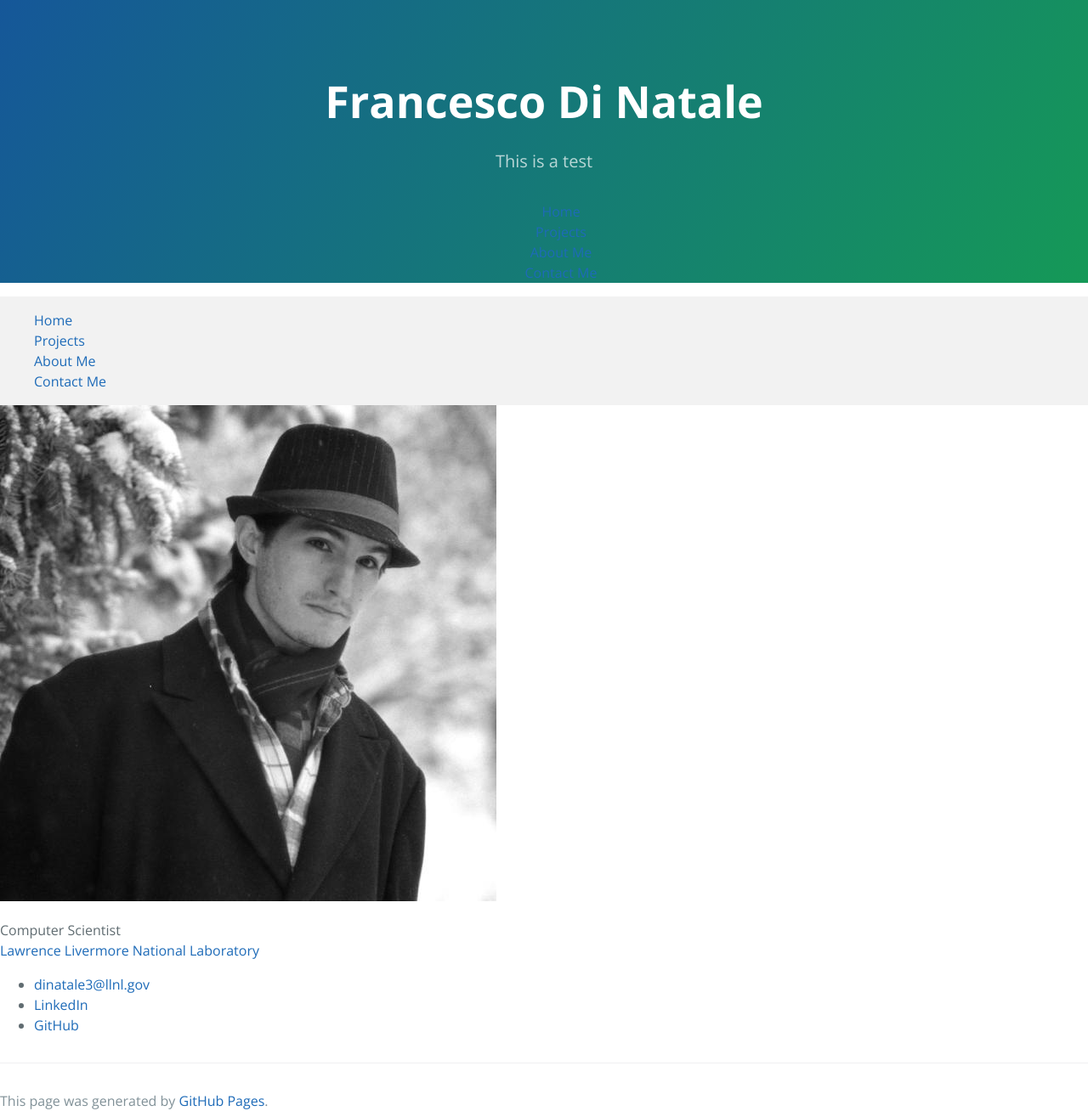
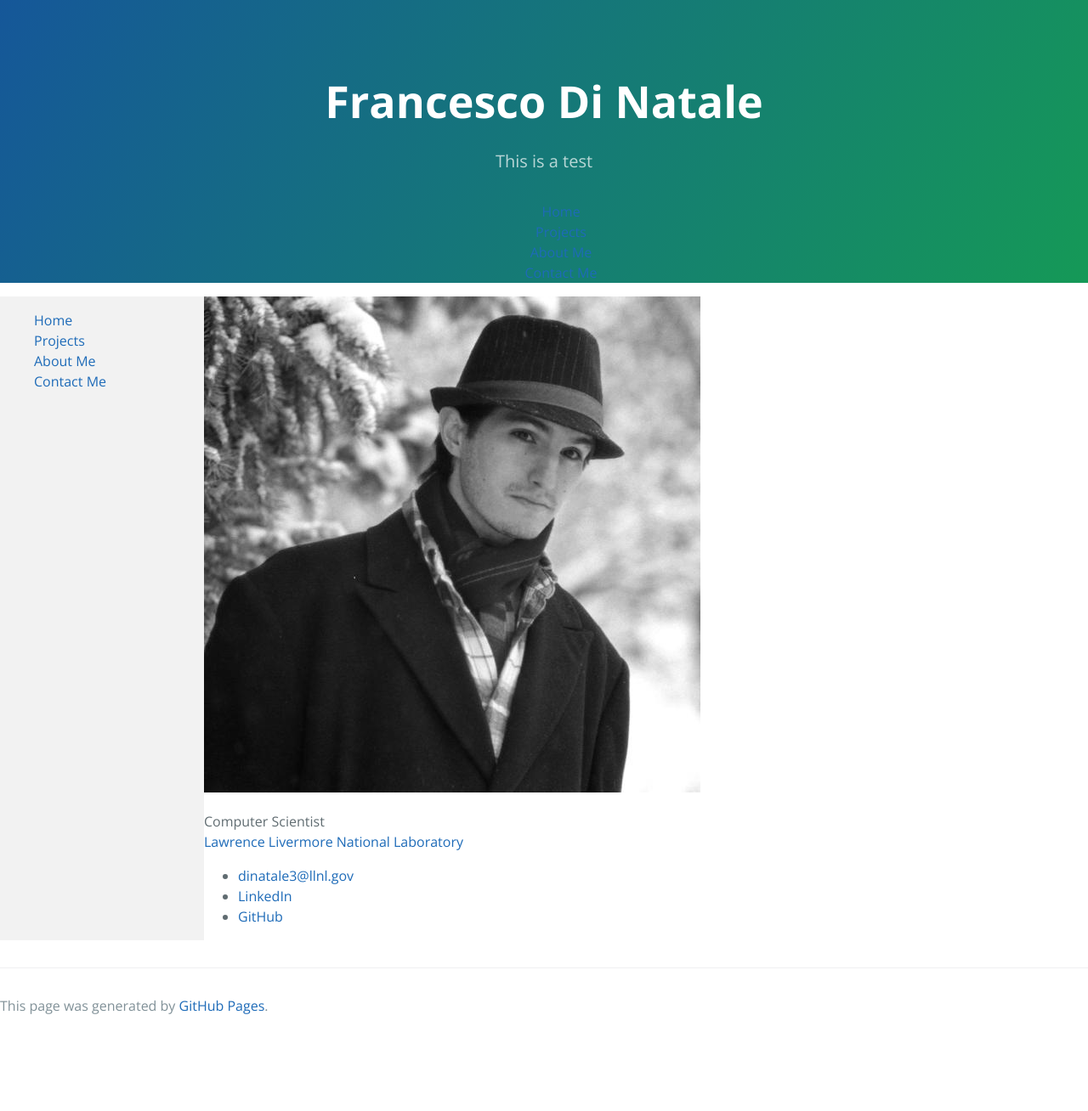
Before and after one commit to FrankD412/frankd412.github.io, a Jekyll site: the page built from index.html, in a window 1280 px wide. Shown: the whole page at 85% size. Built offline with Jekyll 4.4.1, drawn with Linux system fonts in a browser that asks for light colours; after the commit the page ends 1196 px from its top, so only the background shows below that.

Commit message:
Correction to grid layout.

```diff
--- a/_layouts/default.html
+++ b/_layouts/default.html
@@ -12,6 +12,7 @@
   <body>
     {% include header.html %}
 
+    <div class="main">
         <section class="navigation">
             <ul>
                 {% for nav in site.data.navigation %}
@@ -22,6 +23,7 @@
         <section>
             {{ content }}
         </section>
+    </div>
 
     <footer class="site-footer">
       {% if site.github.is_project_page %}
--- a/assets/css/style.scss
+++ b/assets/css/style.scss
@@ -3,9 +3,12 @@
 
 @import 'jekyll-theme-cayman';
 
-section.navigation {
+div.main {
     display: grid;
     grid-template-columns: 15em auto;
+}
+
+section.navigation {
     background-color: $nav-background-color
 }
 
```
Lines whose indentation alone changed are shown as unchanged.
